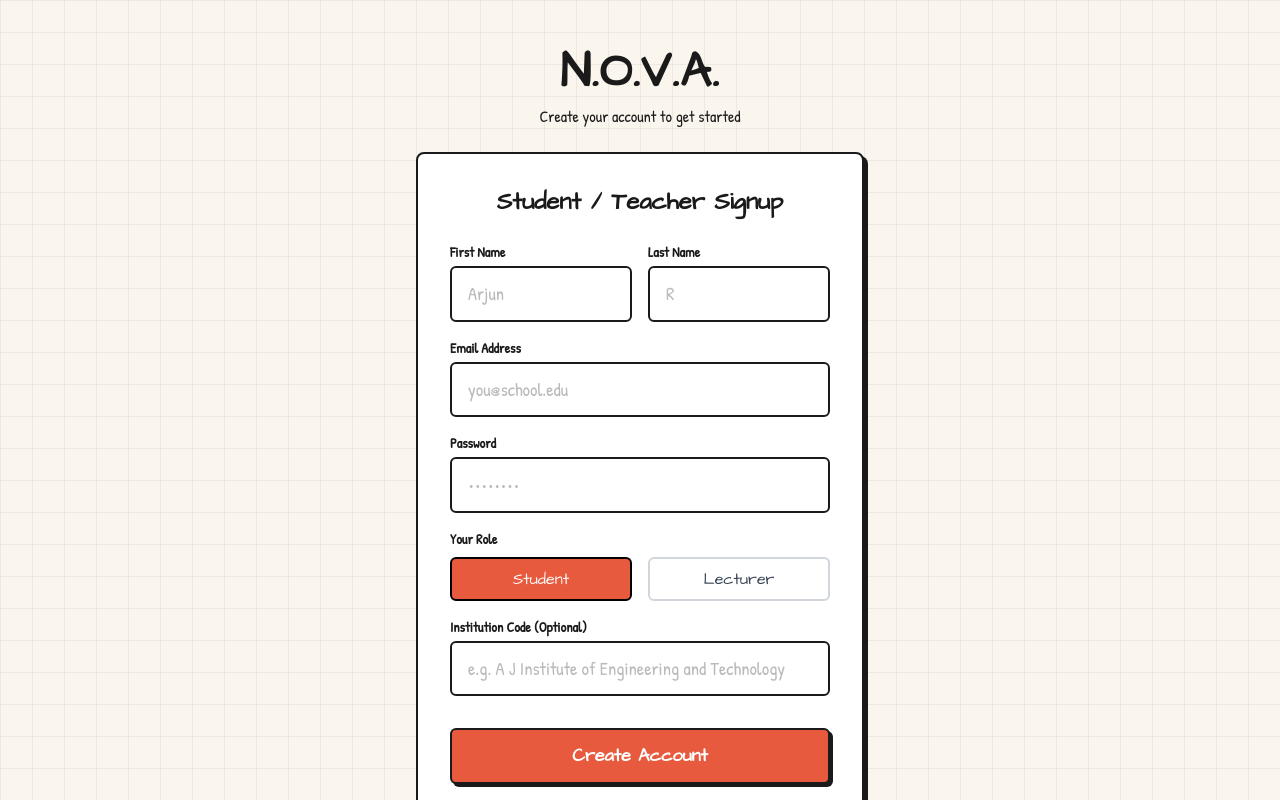
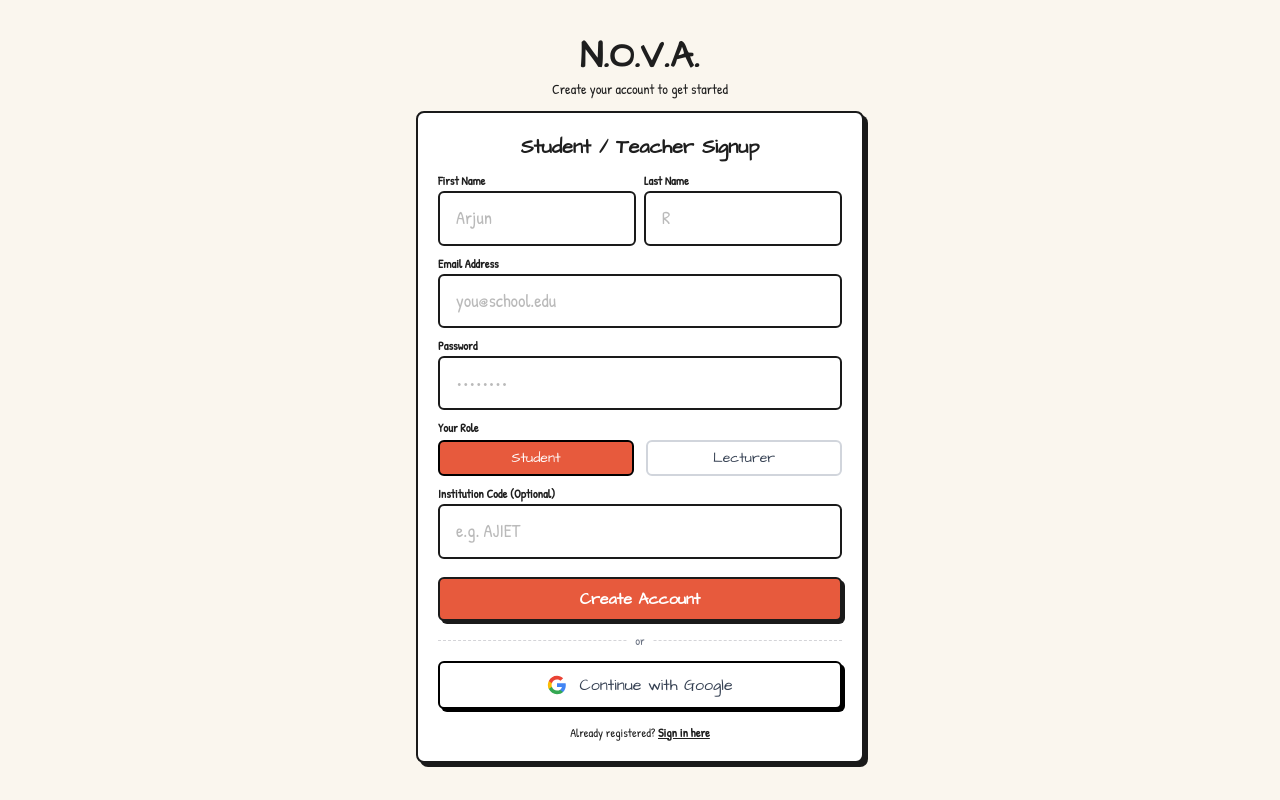
Before and after one commit to N-O-V-A-Platform/nova-platform, a Next.js app in the folder frontend/: page /register in a window 1280 px wide. Shown: the top 800 px of the page. Built offline with nearby package versions, Linux system fonts and the light colour scheme; no server answers.

Commit message:
style: Optimize login and signup page vertical spacing to prevent scrolling

```diff
--- a/frontend/app/login/page.tsx
+++ b/frontend/app/login/page.tsx
@@ -32,33 +32,31 @@ export default function LoginPage() {
   };
 
   return (
-    <div className="flex flex-col min-h-screen items-center justify-center p-4 relative overflow-hidden transition-colors duration-300">
+    <div className="flex flex-col min-h-screen items-center justify-center p-3 relative overflow-hidden bg-[#FAF6EE] text-[#1E1E1E]">
       {/* Decorative Doodles */}
-      <div className="absolute top-12 left-12 select-none hidden md:block text-gray-400 animate-float opacity-40">
-        <svg width="120" height="120" viewBox="0 0 100 100" fill="none" stroke="currentColor" strokeWidth="2">
-          {/* Scribble Star */}
+      <div className="absolute top-12 left-12 select-none hidden md:block text-gray-400 opacity-40">
+        <svg width="100" height="100" viewBox="0 0 100 100" fill="none" stroke="currentColor" strokeWidth="2">
           <path d="M50 15 L62 38 L88 40 L68 56 L75 82 L50 68 L25 82 L32 56 L12 40 L38 38 Z" strokeLinecap="round" strokeLinejoin="round" />
         </svg>
       </div>
-      <div className="absolute bottom-12 right-12 select-none hidden md:block text-gray-400 animate-glide opacity-40">
-        <svg width="150" height="150" viewBox="0 0 100 100" fill="none" stroke="currentColor" strokeWidth="2">
-          {/* Scribble Cloud & Sun */}
+      <div className="absolute bottom-12 right-12 select-none hidden md:block text-gray-400 opacity-40">
+        <svg width="120" height="120" viewBox="0 0 100 100" fill="none" stroke="currentColor" strokeWidth="2">
           <path d="M20 60 C25 50, 40 50, 45 60 C50 50, 70 50, 75 60 C80 60, 85 70, 75 80 L25 80 C15 75, 15 65, 20 60 Z" strokeLinecap="round" />
           <circle cx="70" cy="30" r="10" strokeDasharray="4 4" />
         </svg>
       </div>
 
-      <div className="w-full max-w-md">
+      <div className="w-full max-w-md my-1">
         {/* Title */}
-        <div className="text-center mb-8 relative">
-          <h1 className="text-6xl font-bold font-handwriting tracking-wide">
+        <div className="text-center mb-3 relative">
+          <h1 className="text-4xl font-bold font-handwriting tracking-wide">
             N.O.V.A.
           </h1>
-          <p className="text-md font-casual mt-2">
+          <p className="text-xs font-casual mt-0.5">
             <span className="highlight-yellow">Beyond Scores. Towards Understanding.</span>
           </p>
           {/* Handdrawn line */}
-          <div className="w-32 h-2 mx-auto mt-3 relative">
+          <div className="w-24 h-1.5 mx-auto mt-2 relative">
             <svg width="100%" height="100%" viewBox="0 0 100 10" preserveAspectRatio="none">
               <path d="M0,5 Q50,0 100,5" fill="none" stroke="currentColor" strokeWidth="3" />
             </svg>
@@ -66,38 +64,38 @@ export default function LoginPage() {
         </div>
 
         {/* Login Card */}
-        <div className="sketch-card p-8 bg-white dark:bg-[#1E1E1E]">
-          <h2 className="text-2xl font-bold font-handwriting mb-6 text-center">
+        <div className="sketch-card p-5 bg-white">
+          <h2 className="text-xl font-bold font-handwriting mb-3 text-center">
             Sign In to Class
           </h2>
 
           {error && (
-            <div className="mb-4 p-3 border-2 border-red-500 bg-red-50 dark:bg-red-950/20 text-red-600 dark:text-red-400 rounded-md text-sm font-casual">
+            <div className="mb-3 p-2.5 border-2 border-red-500 bg-red-50 text-red-600 rounded-md text-xs font-casual">
               {error}
             </div>
           )}
 
-          <form onSubmit={handleSubmit} className="space-y-5">
+          <form onSubmit={handleSubmit} className="space-y-3">
             <div className="flex flex-col">
-              <label className="text-sm font-semibold mb-1 font-casual">Email Address</label>
+              <label className="text-xs font-semibold mb-0.5 font-casual">Email Address</label>
               <input
                 type="email"
                 required
                 value={email}
                 onChange={(e) => setEmail(e.target.value)}
-                className="sketch-input"
+                className="sketch-input py-1 px-2 text-sm"
                 placeholder="you@school.edu"
               />
             </div>
 
             <div className="flex flex-col">
-              <label className="text-sm font-semibold mb-1 font-casual">Password</label>
+              <label className="text-xs font-semibold mb-0.5 font-casual">Password</label>
               <input
                 type="password"
                 required
                 value={password}
                 onChange={(e) => setPassword(e.target.value)}
-                className="sketch-input"
+                className="sketch-input py-1 px-2 text-sm"
                 placeholder="••••••••"
               />
             </div>
@@ -105,24 +103,24 @@ export default function LoginPage() {
             <button
               type="submit"
               disabled={loading}
-              className="w-full sketch-btn-primary py-3 mt-4 text-lg font-handwriting"
+              className="w-full sketch-btn-primary py-2 mt-2 text-md font-handwriting"
             >
               {loading ? "Verifying..." : "Enter Classroom"}
             </button>
           </form>
 
-          <div className="relative my-5 flex items-center justify-center">
+          <div className="relative my-3 flex items-center justify-center">
             <div className="absolute inset-0 flex items-center">
-              <div className="w-full border-t border-dashed border-zinc-300 dark:border-zinc-700"></div>
+              <div className="w-full border-t border-dashed border-zinc-300"></div>
             </div>
-            <span className="relative bg-white dark:bg-[#1E1E1E] px-3 font-casual text-sm text-gray-500">
+            <span className="relative bg-white px-2 font-casual text-xs text-gray-500">
               or
             </span>
           </div>
 
           <GoogleAuthButton />
 
-          <div className="mt-6 text-center text-sm font-casual">
+          <div className="mt-4 text-center text-xs font-casual">
             <span>First time here? </span>
             <Link href="/register" className="underline font-bold hover:text-[#E75A3D]">
               Register your account
--- a/frontend/app/register/page.tsx
+++ b/frontend/app/register/page.tsx
@@ -43,100 +43,102 @@ export default function RegisterPage() {
   };
 
   return (
-    <div className="flex flex-col min-h-screen items-center justify-center p-4 relative overflow-hidden transition-colors duration-300">
-      <div className="w-full max-w-md my-8">
+    <div className="flex flex-col min-h-screen items-center justify-center p-3 relative overflow-hidden bg-[#FAF6EE] text-[#1E1E1E]">
+      <div className="w-full max-w-md my-1">
         {/* Title */}
-        <div className="text-center mb-6">
-          <h1 className="text-5xl font-bold font-handwriting tracking-wide">
+        <div className="text-center mb-3">
+          <h1 className="text-4xl font-bold font-handwriting tracking-wide">
             N.O.V.A.
           </h1>
-          <p className="text-md font-casual mt-2">
+          <p className="text-sm font-casual mt-0.5">
             Create your account to get started
           </p>
         </div>
 
         {/* Register Card */}
-        <div className="sketch-card p-8 bg-white dark:bg-[#1E1E1E]">
-          <h2 className="text-2xl font-bold font-handwriting mb-6 text-center">
+        <div className="sketch-card p-5 bg-white">
+          <h2 className="text-xl font-bold font-handwriting mb-3 text-center">
             Student / Teacher Signup
           </h2>
 
           {error && (
-            <div className="mb-4 p-3 border-2 border-red-500 bg-red-50 dark:bg-red-950/20 text-red-600 dark:text-red-400 rounded-md text-sm font-casual">
+            <div className="mb-3 p-2.5 border-2 border-red-500 bg-red-50 text-red-600 rounded-md text-xs font-casual">
               {error}
             </div>
           )}
 
-          <form onSubmit={handleSubmit} className="space-y-4">
-            <div className="grid grid-cols-1 sm:grid-cols-2 gap-4">
+          <form onSubmit={handleSubmit} className="space-y-2.5">
+            <div className="grid grid-cols-2 gap-2">
               <div className="flex flex-col">
-                <label className="text-sm font-semibold mb-1 font-casual">First Name</label>
+                <label className="text-xs font-semibold mb-0.5 font-casual">First Name</label>
                 <input
                   type="text"
                   required
                   value={firstName}
                   onChange={(e) => setFirstName(e.target.value)}
-                  className="sketch-input"
+                  className="sketch-input py-1 px-2 text-sm"
                   placeholder="Arjun"
                 />
               </div>
               <div className="flex flex-col">
-                <label className="text-sm font-semibold mb-1 font-casual">Last Name</label>
+                <label className="text-xs font-semibold mb-0.5 font-casual">Last Name</label>
                 <input
                   type="text"
                   required
                   value={lastName}
                   onChange={(e) => setLastName(e.target.value)}
-                  className="sketch-input"
+                  className="sketch-input py-1 px-2 text-sm"
                   placeholder="R"
                 />
               </div>
             </div>
 
             <div className="flex flex-col">
-              <label className="text-sm font-semibold mb-1 font-casual">Email Address</label>
+              <label className="text-xs font-semibold mb-0.5 font-casual">Email Address</label>
               <input
                 type="email"
                 required
                 value={email}
                 onChange={(e) => setEmail(e.target.value)}
-                className="sketch-input"
+                className="sketch-input py-1 px-2 text-sm"
                 placeholder="you@school.edu"
               />
             </div>
 
             <div className="flex flex-col">
-              <label className="text-sm font-semibold mb-1 font-casual">Password</label>
+              <label className="text-xs font-semibold mb-0.5 font-casual">Password</label>
               <input
                 type="password"
                 required
                 value={password}
                 onChange={(e) => setPassword(e.target.value)}
-                className="sketch-input"
+                className="sketch-input py-1 px-2 text-sm"
                 placeholder="••••••••"
               />
             </div>
 
             <div className="flex flex-col">
-              <label className="text-sm font-semibold mb-1 font-casual">Your Role</label>
-              <div className="grid grid-cols-2 gap-4 mt-1">
+              <label className="text-xs font-semibold mb-0.5 font-casual">Your Role</label>
+              <div className="grid grid-cols-2 gap-3 mt-0.5">
                 <button
                   type="button"
                   onClick={() => setRoleName("Student")}
-                  className={`py-2 border-2 font-handwriting rounded-md transition-all ${roleName === "Student"
+                  className={`py-1.5 border-2 font-handwriting text-sm rounded-md transition-all ${
+                    roleName === "Student"
                       ? "bg-[#E75A3D] text-white border-black"
-                      : "bg-white dark:bg-zinc-800 text-gray-700 dark:text-zinc-300 border-gray-300 dark:border-zinc-700"
-                    }`}
+                      : "bg-white text-gray-700 border-gray-300"
+                  }`}
                 >
                   Student
                 </button>
                 <button
                   type="button"
                   onClick={() => setRoleName("Lecturer")}
-                  className={`py-2 border-2 font-handwriting rounded-md transition-all ${roleName === "Lecturer"
+                  className={`py-1.5 border-2 font-handwriting text-sm rounded-md transition-all ${
+                    roleName === "Lecturer"
                       ? "bg-[#E75A3D] text-white border-black"
-                      : "bg-white dark:bg-zinc-800 text-gray-700 dark:text-zinc-300 border-gray-300 dark:border-zinc-700"
-                    }`}
+                      : "bg-white text-gray-700 border-gray-300"
+                  }`}
                 >
                   Lecturer
                 </button>
@@ -144,37 +146,37 @@ export default function RegisterPage() {
             </div>
 
             <div className="flex flex-col">
-              <label className="text-sm font-semibold mb-1 font-casual">Institution Code (Optional)</label>
+              <label className="text-xs font-semibold mb-0.5 font-casual">Institution Code (Optional)</label>
               <input
                 type="text"
                 value={institutionCode}
                 onChange={(e) => setInstitutionCode(e.target.value)}
-                className="sketch-input"
-                placeholder="e.g. A J Institute of Engineering and Technology"
+                className="sketch-input py-1 px-2 text-sm"
+                placeholder="e.g. AJIET"
               />
             </div>
 
             <button
               type="submit"
               disabled={loading}
-              className="w-full sketch-btn-primary py-3 mt-4 text-lg font-handwriting"
+              className="w-full sketch-btn-primary py-2 mt-2 text-md font-handwriting"
             >
               {loading ? "Registering..." : "Create Account"}
             </button>
           </form>
 
-          <div className="relative my-5 flex items-center justify-center">
+          <div className="relative my-3 flex items-center justify-center">
             <div className="absolute inset-0 flex items-center">
-              <div className="w-full border-t border-dashed border-zinc-300 dark:border-zinc-700"></div>
+              <div className="w-full border-t border-dashed border-zinc-300"></div>
             </div>
-            <span className="relative bg-white dark:bg-[#1E1E1E] px-3 font-casual text-sm text-gray-500">
+            <span className="relative bg-white px-2 font-casual text-xs text-gray-500">
               or
             </span>
           </div>
 
           <GoogleAuthButton />
 
-          <div className="mt-6 text-center text-sm font-casual">
+          <div className="mt-4 text-center text-xs font-casual">
             <span>Already registered? </span>
             <Link href="/login" className="underline font-bold hover:text-[#E75A3D]">
               Sign in here
```
